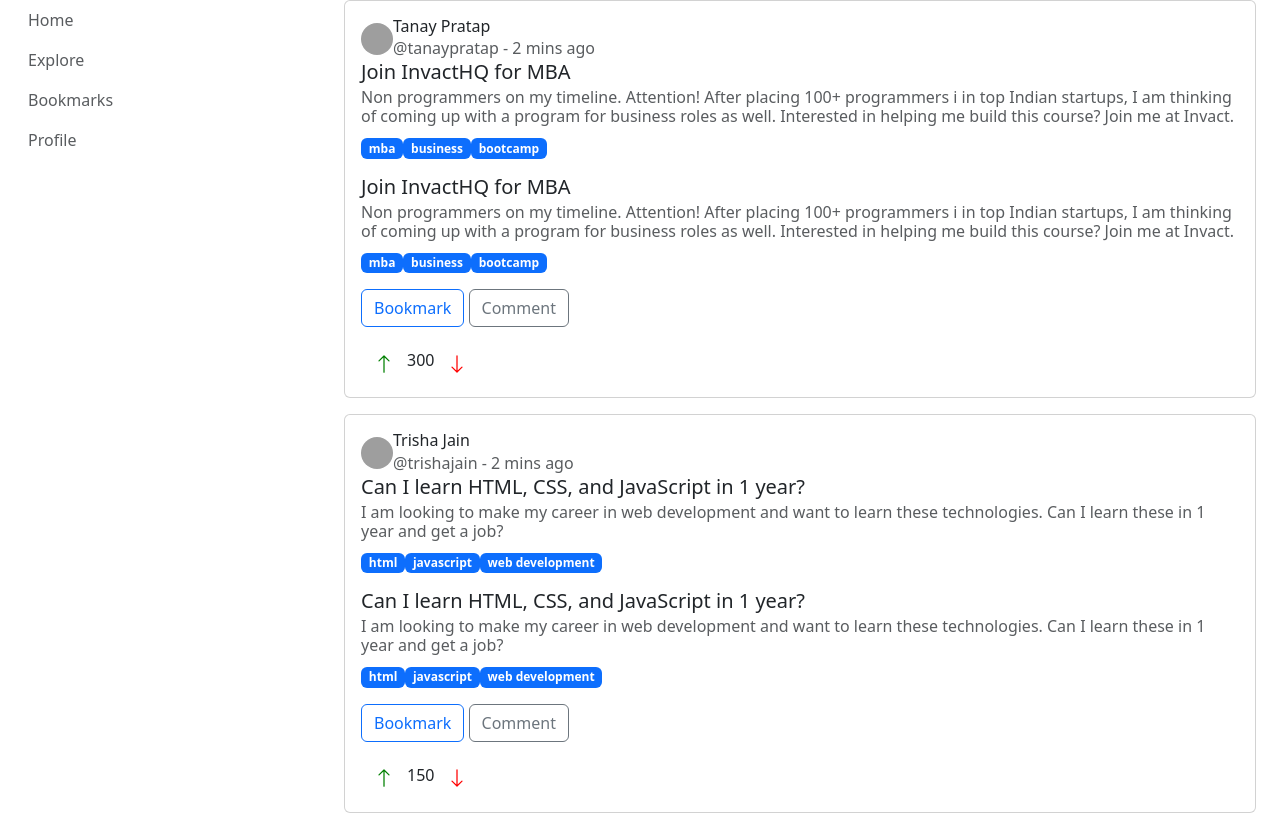
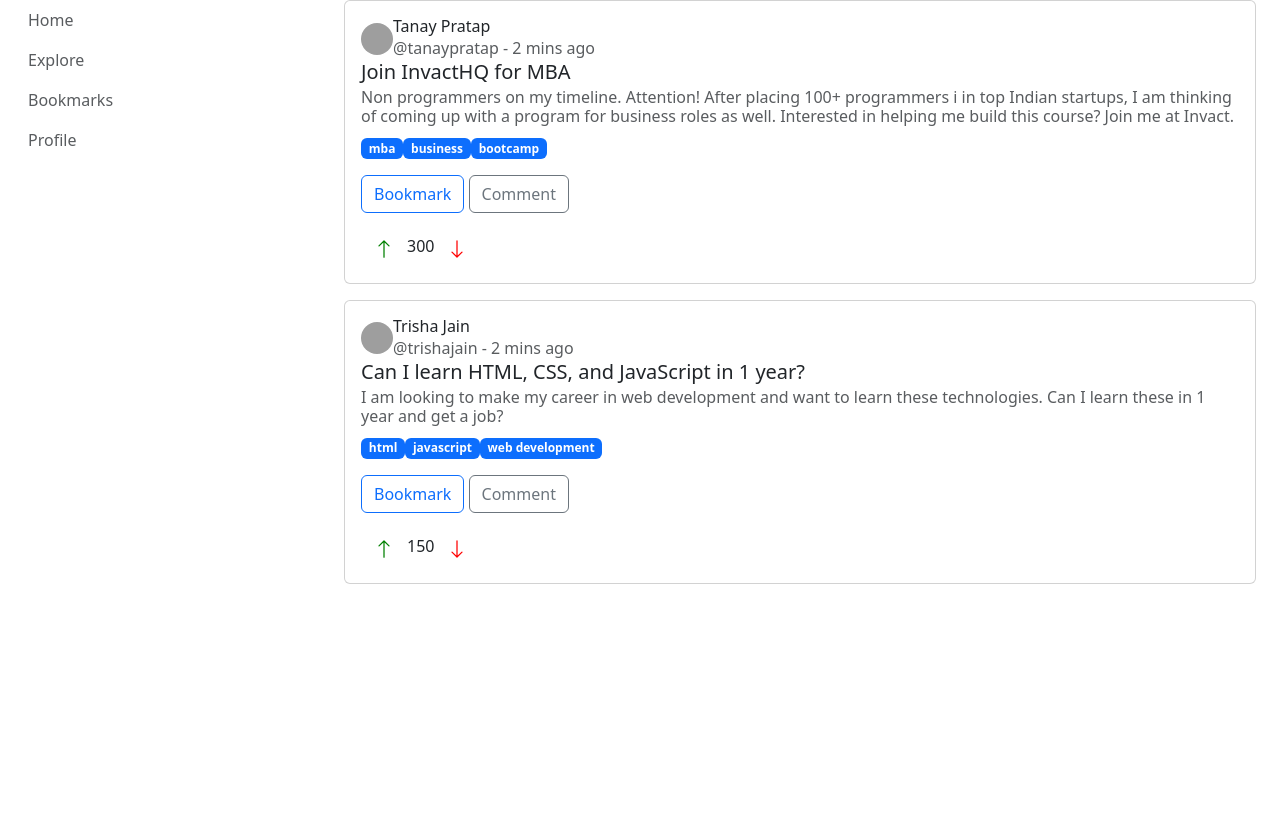
Before and after one commit to swapnaliss/forum-app, a React (Create React App) app: page / in a window 1280 px wide. After the commit the page ends 800 px from the top, so only its background shows below. Built offline with nearby package versions, Linux system fonts and the light colour scheme; grey boxes are pictures that could not be loaded.

Commit message:
clean up : removing unnecessary code

```diff
--- a/src/components/Post.jsx
+++ b/src/components/Post.jsx
@@ -39,15 +39,6 @@ const Post = ({ post }) => {
                         <p className="text-muted mb-0">@{post.username} - 2 mins ago</p>
                     </div>
                 </div>
-                <Card.Title>{post.post}</Card.Title>
-                <Card.Subtitle className="mb-2 text-muted">{post.postDescription}</Card.Subtitle>
-                <Card.Text>
-                    {post.tags.map((tag) => (
-                        <Badge key={tag} className="mr-1" variant="secondary">
-                            {tag}
-                        </Badge>
-                    ))}
-                </Card.Text>
 
                 <Card.Title>{post.post}</Card.Title>
                 <Card.Subtitle className="mb-2 text-muted">{post.postDescription}</Card.Subtitle>
```
